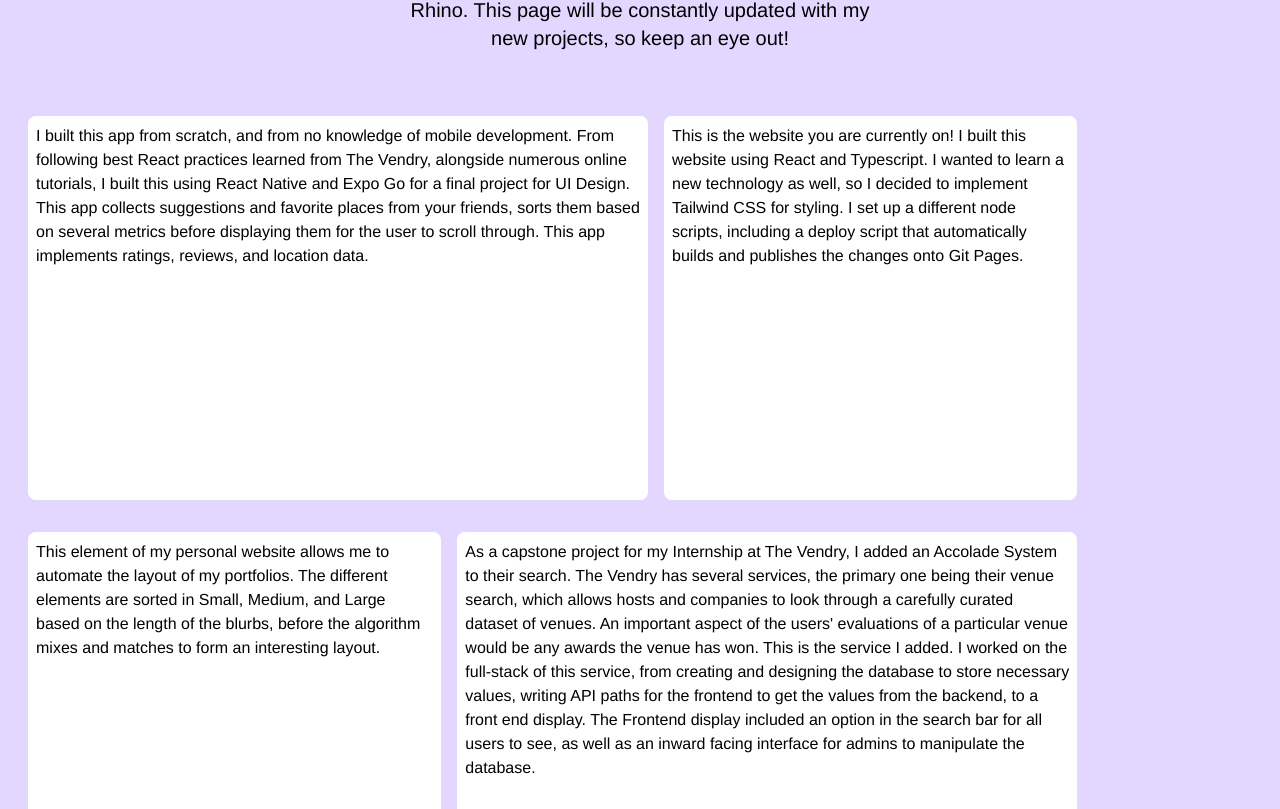
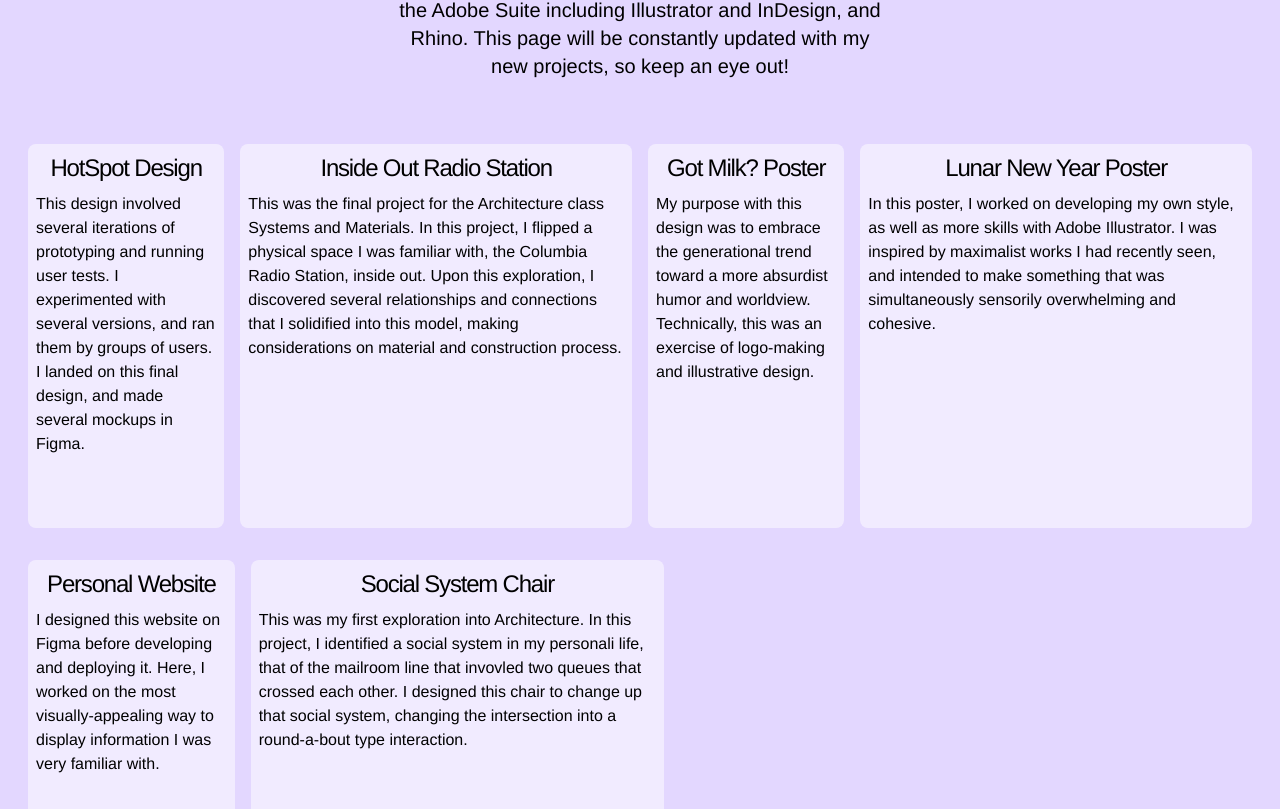
Before and after one commit to andyjwang19/PersonalSite, a React (Create React App) app: page /designportfolio in a window 1280 px wide. Shown: the part 711-1520 px from the top of the page. Built offline with nearby package versions, Linux system fonts and the light colour scheme.

Commit message:
added bunch of portfolio data. made some small appearance and text changes to splash

```diff
--- a/src/Portfolio/CardEngine.tsx
+++ b/src/Portfolio/CardEngine.tsx
@@ -1,5 +1,7 @@
+import { url } from 'inspector';
+
 interface CardEngineProps {
-    data: { name: string; imgSlug: string; blurb: string }[];
+    data: { name: string; imgSlug: string; blurb: string; url?: string }[];
 }
 
 enum cardSizes {
@@ -9,8 +11,8 @@ enum cardSizes {
     None,
 }
 enum cardSizeBreakpoints {
-    Small = 190,
-    Medium = 440,
+    Small = 260,
+    Medium = 400,
     Large = 900,
 }
 
@@ -35,6 +37,7 @@ const patterns = [
 ];
 
 function generateLayout(dataSizes: cardSizes[]): number[][] {
+    // TO ADD: if Large cannot be found should replace with a med, etc.
     const chosen = Array<number>(dataSizes.length).fill(0);
     const layout = Array<Array<number>>();
 
@@ -44,11 +47,27 @@ function generateLayout(dataSizes: cardSizes[]): number[][] {
         //choose a layout
         const rowPattern = patterns[patternIdx];
 
-        const res = rowPattern.map((size) => {
+        const res = rowPattern.flatMap((size) => {
             // loop thru dataSizes, look for size
             const foundIdx = dataSizes.findIndex(
-                (portSize, idx) => portSize == size && chosen[idx] == 0
+                (portSize, idx) => portSize === size && chosen[idx] === 0
             );
+            // if no larges found, when necessary
+            if (foundIdx === -1 && size === cardSizes.Large) {
+                const medFoundIdx = dataSizes.findIndex(
+                    (portSize, idx) => portSize === cardSizes.Medium && chosen[idx] === 0
+                );
+                const smallFoundIdx = dataSizes.findIndex(
+                    (portSize, idx) => portSize === cardSizes.Small && chosen[idx] === 0
+                );
+                if (medFoundIdx !== -1) {
+                    chosen[medFoundIdx] = 1;
+                }
+                if (smallFoundIdx !== -1) {
+                    chosen[smallFoundIdx] = 1;
+                }
+                return [medFoundIdx, smallFoundIdx];
+            }
             // doesn't not consider if the layout is not completely fullfilled
             if (foundIdx !== -1) {
                 chosen[foundIdx] = 1;
@@ -100,11 +119,17 @@ export default function CardEngine({ data }: CardEngineProps) {
                                     ? 'w-1/3'
                                     : 'w-1/2';
                             return (
-                                <div
-                                    className={`m-2 h-96 whitespace-normal break-words rounded-lg bg-white p-2 font-sans font-medium ${adj}`}
+                                <a
+                                    className={`m-2 h-96 whitespace-normal break-words rounded-lg bg-white/50 p-2 font-sans font-medium transition duration-300 ease-in-out hover:scale-[1.03] hover:border-2 hover:border-stone-600 hover:bg-white/90 hover:p-1.5 ${adj}`}
+                                    href={rowData[idx].url}
+                                    target="_blank"
+                                    rel="noreferrer"
                                 >
+                                    <div className="mb-2 text-center font-sans text-2xl tracking-tighter">
+                                        {rowData[idx].name}
+                                    </div>
                                     {rowData[idx].blurb}
-                                </div>
+                                </a>
                             );
                         })}
                     </div>
--- a/src/Portfolio/Portfolio.tsx
+++ b/src/Portfolio/Portfolio.tsx
@@ -1,14 +1,13 @@
 import { useEffect, useState } from 'react';
 
 import Card from '../Portfolio/Card';
-import codePortfolioData from '../data/codePortfolioData.json';
 import CardEngine from './CardEngine';
 
 interface PortfolioProps {
     name: string;
     filters: string[];
     blurb: string;
-    data: { name: string; imgSlug: string; blurb: string }[];
+    data: { name: string; imgSlug: string; blurb: string; url?: string }[];
 }
 
 export default function CodePortfolio({ name, filters, blurb, data }: PortfolioProps) {
@@ -46,16 +45,7 @@ export default function CodePortfolio({ name, filters, blurb, data }: PortfolioP
             </div>
             <p className="mb-12 w-[500px] text-center font-sans text-xl font-medium">{blurb}</p>
             <div className="w-full ">
-                <CardEngine data={codePortfolioData} />
-                {/* {data.map((d) => {
-                    return (
-                        <Card
-                            name={d.name.toUpperCase()}
-                            blurb={d.blurb}
-                            projectImageSlug={d.imgSlug}
-                        />
-                    );
-                })} */}
+                <CardEngine data={data} />
             </div>
         </div>
     );
--- a/src/data/codePortfolioData.json
+++ b/src/data/codePortfolioData.json
@@ -3,6 +3,7 @@
         "name": "HotSpot",
         "imgSlug": "hotspot",
         "blurb": "I built this app from scratch, and from no knowledge of mobile development. From following best React practices learned from The Vendry, alongside numerous online tutorials, I built this using React Native and Expo Go for a final project for UI Design. This app collects suggestions and favorite places from your friends, sorts them based on several metrics before displaying them for the user to scroll through. This app implements ratings, reviews, and location data.",
+        "url": "https://github.com/andyjwang19/HotSpot",
         "skills": [
             "React",
             "React-Native",
@@ -16,6 +17,7 @@
         "name": "Personal Website",
         "imgSlug": "personalwebsite",
         "blurb": "This is the website you are currently on! I built this website using React and Typescript. I wanted to learn a new technology as well, so I decided to implement Tailwind CSS for styling. I set up a different node scripts, including a deploy script that automatically builds and publishes the changes onto Git Pages.",
+        "url": "https://github.com/andyjwang19/PersonalSite",
         "skills": ["React", "Implementing Design", "Typescript", "Tailwind CSS", "HTML/CSS"]
     },
     {
--- a/src/data/designPortfolioData.json
+++ b/src/data/designPortfolioData.json
@@ -2,21 +2,14 @@
     {
         "name": "HotSpot Design",
         "imgSlug": "hotspotDesign",
-        "blurb": "ooiejfo ao jeaoje aj eoijaoijoijoiaj ao joi jaoj oiaj jeijjijoija ioj ",
+        "blurb": "This design involved several iterations of prototyping and running user tests. I experimented with several versions, and ran them by groups of users. I landed on this final design, and made several mockups in Figma.",
         "type": "UI",
         "skills": ["Figma", "Prototyping", "Mobile Design"]
     },
     {
-        "name": "Aidan's Birthday Poster",
-        "imgSlug": "aidanbirthday",
-        "blurb": "jaoefoajioe",
-        "type": "Graphic",
-        "skills": ["Adobe Illustrator", "Adobe Photoshop", "Colors"]
-    },
-    {
         "name": "Inside Out Radio Station",
         "imgSlug": "insideOutRadio",
-        "blurb": "This was an exercise...",
+        "blurb": "This was the final project for the Architecture class Systems and Materials. In this project, I flipped a physical space I was familiar with, the Columbia Radio Station, inside out. Upon this exploration, I discovered several relationships and connections that I solidified into this model, making considerations on material and construction process.",
         "type": "Architecture",
         "skills": [
             "Rhino Modelling",
@@ -28,38 +21,31 @@
         ]
     },
     {
+        "name": "Lunar New Year Poster",
+        "imgSlug": "lnyposter",
+        "blurb": "In this poster, I worked on developing my own style, as well as more skills with Adobe Illustrator. I was inspired by maximalist works I had recently seen, and intended to make something that was simultaneously sensorily overwhelming and cohesive.                                                                                                                                ",
+        "type": "Graphic",
+        "skills": ["Adobe Illustrator"]
+    },
+    {
         "name": "Social System Chair",
         "imgSlug": "socialSystemChair",
-        "blurb": "jaoefoajioe",
+        "blurb": "This was my first exploration into Architecture. In this project, I identified a social system in my personali life, that of the mailroom line that invovled two queues that crossed each other. I designed this chair to change up that social system, changing the intersection into a round-a-bout type interaction.",
         "type": "Architecture",
         "skills": ["Rhino Modelling", "Adobe Illustrator", "Adobe InDesign"]
     },
     {
-        "name": "Formal Invite Poster",
-        "imgSlug": "formalInvite",
-        "blurb": "jaoefoajioe",
+        "name": "Got Milk? Poster",
+        "imgSlug": "gotmilk",
+        "blurb": "My purpose with this design was to embrace the generational trend toward a more absurdist humor and worldview. Technically, this was an exercise of logo-making and illustrative design.",
         "type": "Graphic",
         "skills": ["Adobe Illustrator"]
     },
     {
         "name": "Personal Website",
         "imgSlug": "personalWebsite",
-        "blurb": "jaoefoajioe",
+        "blurb": "I designed this website on Figma before developing and deploying it. Here, I worked on the most visually-appealing way to display information I was very familiar with.",
         "type": "UI",
         "skills": ["Figma", "Prototyping", "Colors"]
-    },
-    {
-        "name": "Superlative Website",
-        "imgSlug": "superlatives",
-        "blurb": "jaoefoajioe",
-        "type": "UI",
-        "skills": ["Figma", "Prototyping", "Colors"]
-    },
-    {
-        "name": "Performative Technology",
-        "imgSlug": "performativeTechnology",
-        "blurb": "jaoefoajioe",
-        "type": "Architecture",
-        "skills": ["Rhino Modelling", "Adobe Illustrator", "Laser Cutting", "Physical Modelling"]
     }
 ]
--- a/src/pages/CodePortfolio.tsx
+++ b/src/pages/CodePortfolio.tsx
@@ -8,7 +8,9 @@ export default function CodePortfolio() {
         <Portfolio
             name={'Code'}
             filters={['frontend', 'fullstack', 'mobile']}
-            blurb={'test'}
+            blurb={`UNDER CONSTRUCTION, IMAGES ON THE WAY:
+            This is a collection of all the software development and computer science work I have done.
+            A lot of my experience lies in React and Typescript, writing frontend and full-stack code.`}
             data={codePortfolioData}
         />
     );
--- a/src/pages/DesignPortfolio.tsx
+++ b/src/pages/DesignPortfolio.tsx
@@ -6,7 +6,7 @@ export default function DesignPortfolio() {
         <Portfolio
             name={'Design'}
             filters={['architecture', 'graphic', 'ui']}
-            blurb={`
+            blurb={` UNDER CONSTRUCTION, IMAGES ON THE WAY:
                 Welcome to my design portfolio! I have on display here all my projects that showcase
                 my technical skills and eye for design. Mainly, my technical skills lie in Figma,
                 the Adobe Suite including Illustrator and InDesign, and Rhino. This page will be
```
Also changed, not shown: src/pages/Splash.tsx (+15 -10 lines).
